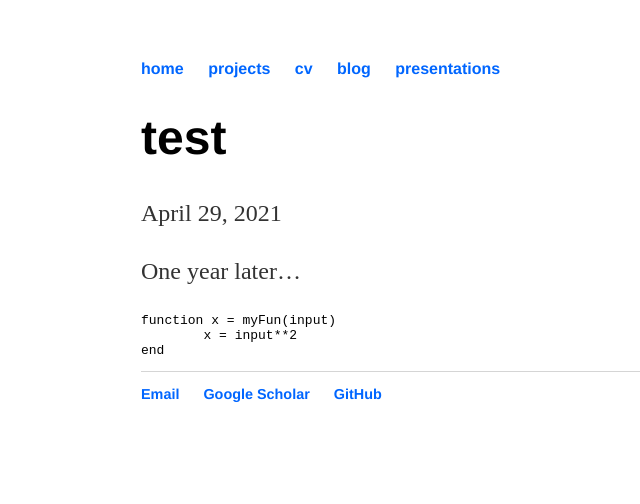
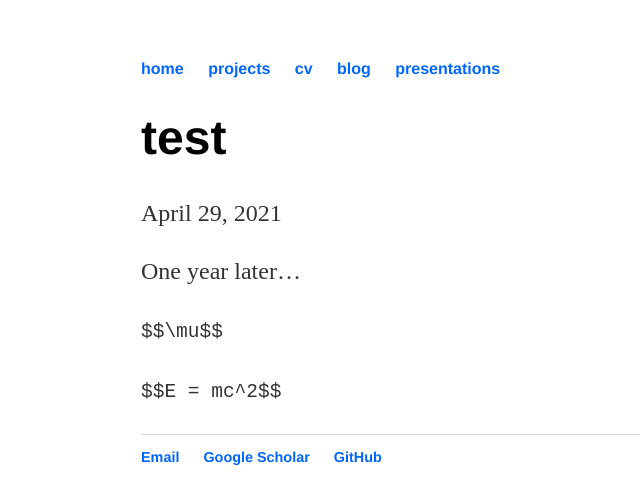
Before and after one commit to maxpensack/maxpensack.github.io, a Jekyll site: the page built from _posts/2021-04-29-test-post.md, in a window 1280 px wide. Shown: the top 504 px of the page, without its empty margins (51-691 px from the left). Built offline with Jekyll 4.4.1, drawn with Linux system fonts in a browser that asks for light colours.

Commit message:
Update 2021-04-29-test-post.md

```diff
--- a/_posts/2021-04-29-test-post.md
+++ b/_posts/2021-04-29-test-post.md
@@ -6,6 +6,6 @@ date: 2021-04-29
 
 One year later...
 
-	function x = myFun(input)
-		x = input**2
-	end
+`$$\mu$$`
+
+`$$E = mc^2$$`
```
